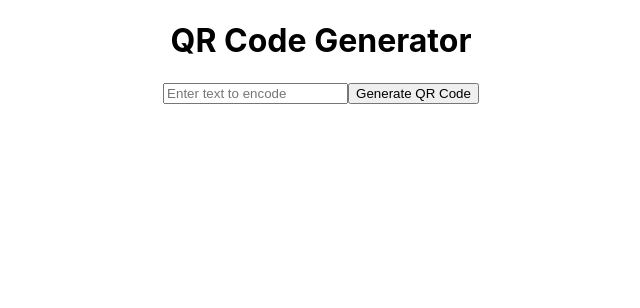
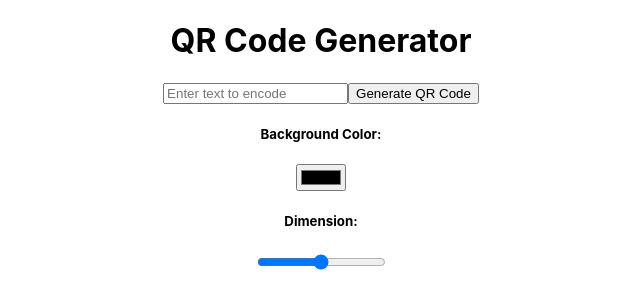
Before and after one commit to patel-vansh1607/qr-code-generator, a React (Create React App) app: page / in a window 1280 px wide. Shown: the top 308 px of the page, without its empty margins (319-959 px from the left). Built offline with nearby package versions, Linux system fonts and the light colour scheme.

Commit message:
Add color picker and range input for QR code customization

```diff
--- a/src/App.js
+++ b/src/App.js
@@ -27,7 +27,15 @@ function App() {
             <button className="button"
             onclick={handleClick}>Generate QR Code</button>
       </div>
-
+      <div className="extra">
+          <h5>Background Color:</h5>
+          <input type="color" onChange={(e) =>
+          { setBgColor(e.target.value.substring(1)) }} />
+          <h5>Dimension:</h5>
+          <input type="range" min="200" max="600"
+           value={size} onChange={(e) =>
+           {setSize(e.target.value)}} />
+        </div>
       </div>
     </div>
 
```
